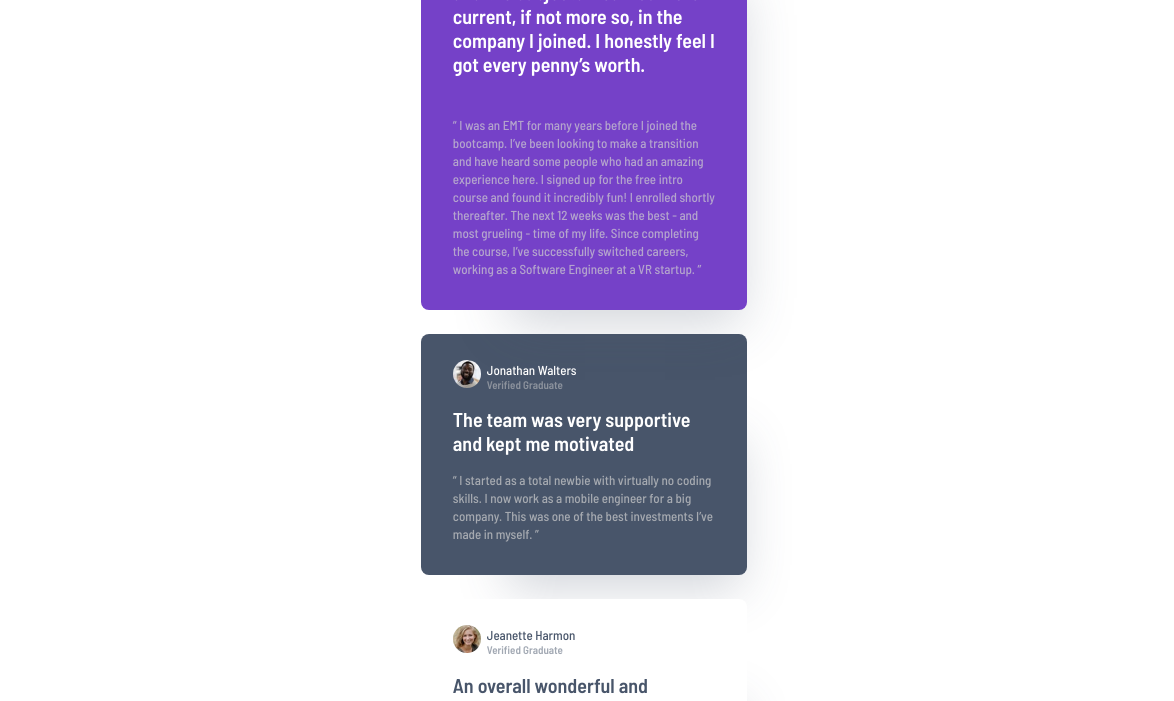
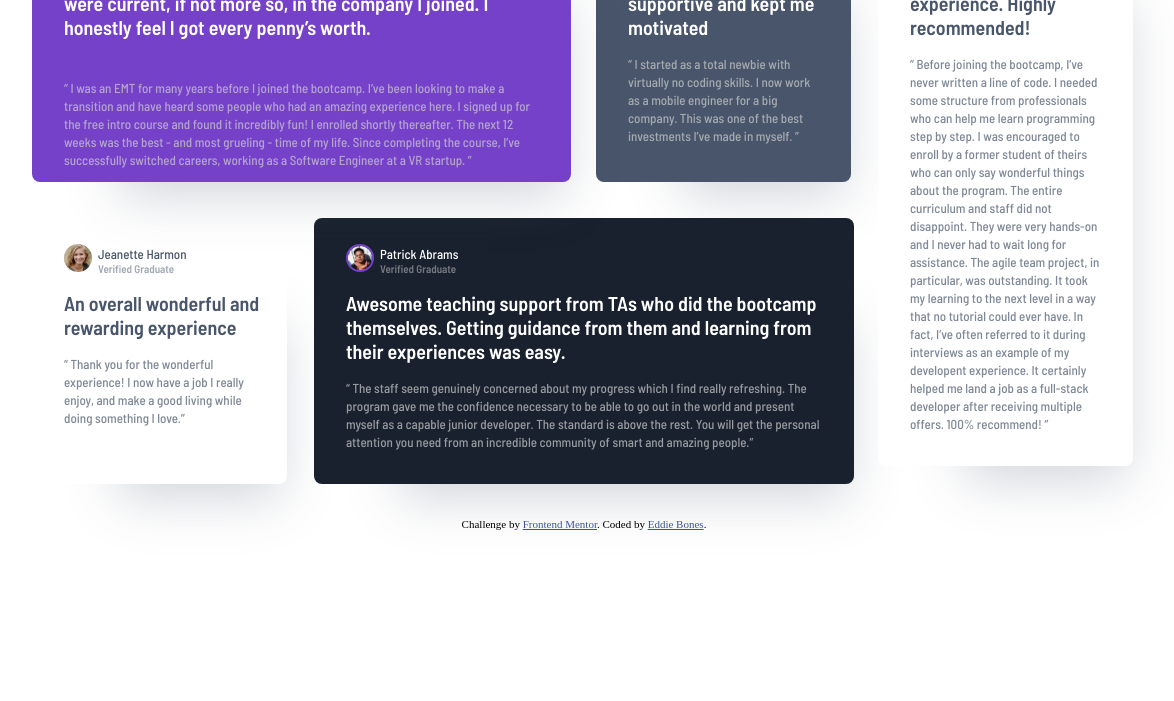
Before and after one commit to EddieBones1/Testimonials-grid-section, a plain HTML site: page index.html in a window 1536 px wide. Shown: the part 188-889 px from the top of the page, without its empty margins (184-1358 px from the left). After the commit the page ends 800 px from the top, so only its background shows below. Drawn offline with Linux system fonts and the light colour scheme.

Commit message:
Updated the testimonials section and added a desktop version of the testimonials section

```diff
--- a/SCSS/_main.scss
+++ b/SCSS/_main.scss
@@ -2,3 +2,4 @@
 @forward "./partials/boilerplate";
 @forward "./partials/font";
 @forward "./partials/articles";
+@forward "./partials/desktop-version";
--- a/SCSS/partials/_articles.scss
+++ b/SCSS/partials/_articles.scss
@@ -3,7 +3,6 @@
   background-color: v.$violet;
   position: relative;
   h2 {
-    width: 16.4rem;
     color: v.$white;
     padding-bottom: 2.5rem;
   }
--- /dev/null
+++ b/SCSS/partials/_desktop-version.scss
@@ -0,0 +1,55 @@
+@media screen and (min-width: 1440px) {
+  body {
+    height: 100vh;
+  }
+  .testimonial-grid {
+    grid-template-columns: repeat(4, 1fr);
+    grid-template-rows: repeat(
+      2,
+      18.75rem
+    ); //controls the spacing between rows//
+  }
+  .grid-column-span-2 {
+    grid-column: span 2;
+  }
+  .wide-width {
+    width: 29.75rem;
+  }
+  .short-width {
+    width: 11.9375rem;
+  }
+  .quotation-mark {
+    left: 361.2px;
+  }
+  .article:nth-of-type(1) {
+    //Daniel's Article//
+    width: 33.7rem;
+    height: 18rem;
+  }
+  .article:nth-of-type(2) {
+    //Johnathan's Article//
+    width: 15.9375rem;
+    height: 18rem;
+    grid-column: 3;
+  }
+  .article:nth-of-type(3) {
+    // Jeanette's Article//
+    width: 15.9375rem;
+    height: 16.625rem;
+    grid-column: 1;
+    grid-row-start: 2;
+  }
+  .article:nth-of-type(4) {
+    //Patrick's Article//
+    width: 33.75rem;
+    height: 16.625rem;
+    grid-row-start: 2;
+    grid-column: span 2;
+  }
+  .article:last-child {
+    //Kira's Article//
+    width: 15.9375rem;
+    height: 35.75rem;
+    grid-column: 4;
+  }
+}
--- a/SCSS/styles.scss
+++ b/SCSS/styles.scss
@@ -80,6 +80,10 @@ h2 {
 }
 //articles//
 @import "./partials/articles";
+
+//desktop version//
+@import "./partials/desktop-version";
+
 //attribution//
 .attribution {
   font-size: 11px;
--- a/index.html
+++ b/index.html
@@ -23,7 +23,7 @@
   </head>
   <body>
     <div class="testimonial-grid">
-      <div class="article">
+      <div class="article grid-column-span-2">
         <div class="header">
           <img
             src="./images/image-daniel.jpg"
@@ -34,7 +34,7 @@
           <span>Verified Graduate</span>
         </div>
 
-        <h2 class="desktop-width">
+        <h2 class="wide-width">
           I received a job offer mid-course, and the subjects I learned were
           current, if not more so, in the company I joined. I honestly feel I
           got every penny’s worth.
@@ -44,7 +44,7 @@
           alt="quotes"
           class="quotation-mark"
         />
-        <p class="quote desktop-width">
+        <p class="quote wide-width">
           “ I was an EMT for many years before I joined the bootcamp. I’ve been
           looking to make a transition and have heard some people who had an
           amazing experience here. I signed up for the free intro course and
@@ -65,9 +65,11 @@
           <span>Verified Graduate</span>
         </div>
 
-        <h2 class="desktop-width">The team was very supportive and kept me motivated</h2>
+        <h2 class="short-width">
+          The team was very supportive and kept me motivated
+        </h2>
 
-        <p class="quote desktop-width">
+        <p class="quote short-width">
           “ I started as a total newbie with virtually no coding skills. I now
           work as a mobile engineer for a big company. This was one of the best
           investments I’ve made in myself. ”
@@ -84,14 +86,16 @@
           <span>Verified Graduate</span>
         </div>
 
-        <h2>An overall wonderful and rewarding experience</h2>
+        <h2 class="short-width">
+          An overall wonderful and rewarding experience
+        </h2>
 
-        <p class="quote desktop-width"">
+        <p class="quote short-width">
           “ Thank you for the wonderful experience! I now have a job I really
           enjoy, and make a good living while doing something I love.”
         </p>
       </div>
-      <div class="article">
+      <div class="article grid-column-span-2">
         <div class="header">
           <img
             src="../images/image-patrick.jpg"
@@ -101,13 +105,13 @@
           <h1>Patrick Abrams</h1>
           <span>Verified Graduate</span>
         </div>
-        <h2 class="desktop-width">
+        <h2 class="wide-width">
           Awesome teaching support from TAs who did the bootcamp themselves.
           Getting guidance from them and learning from their experiences was
           easy.
         </h2>
 
-        <p class="quote desktop-width">
+        <p class="quote wide-width">
           “ The staff seem genuinely concerned about my progress which I find
           really refreshing. The program gave me the confidence necessary to be
           able to go out in the world and present myself as a capable junior
@@ -128,9 +132,11 @@
           <span>Verified Graduate</span>
         </div>
 
-        <h2 class="desktop-width">Such a life-changing experience. Highly recommended!</h2>
+        <h2 class="short-width">
+          Such a life-changing experience. Highly recommended!
+        </h2>
 
-        <p class="quote desktop-width">
+        <p class="quote short-width">
           “ Before joining the bootcamp, I’ve never written a line of code. I
           needed some structure from professionals who can help me learn
           programming step by step. I was encouraged to enroll by a former
```
Also changed, not shown: dist/styles.css, 2 other files.
